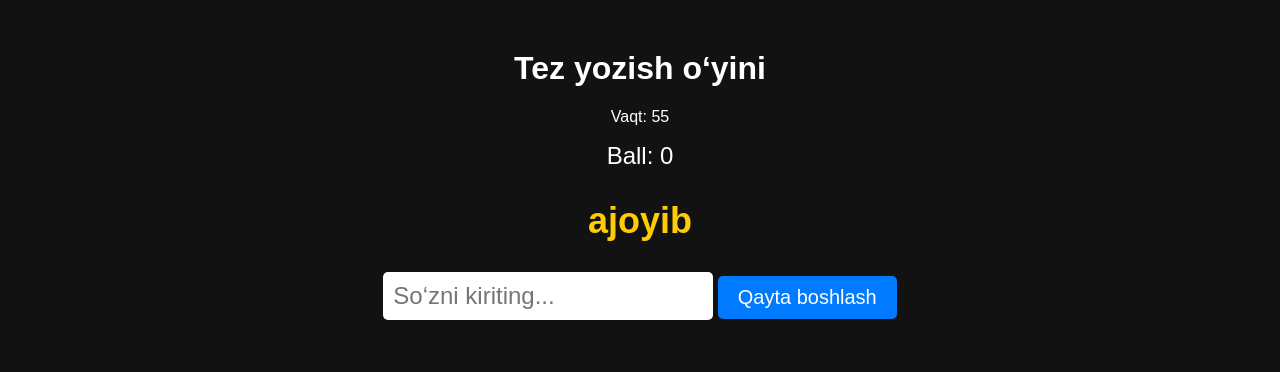
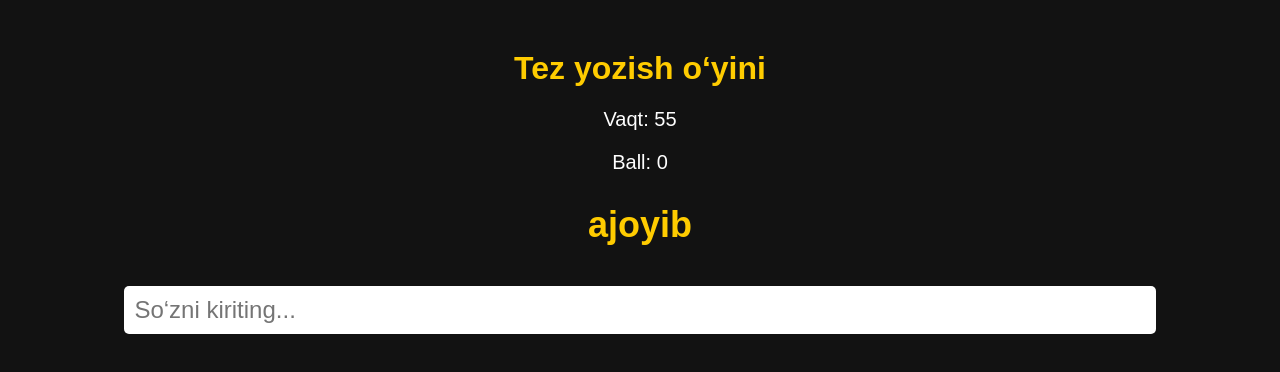
Before and after one commit to Ogabekpubg309/Typing-Game-, a plain HTML site: page index.html in a window 1280 px wide. Drawn offline with Linux system fonts and the light colour scheme.

Commit message:
Update style.css

```diff
--- a/style.css
+++ b/style.css
@@ -7,6 +7,10 @@ body {
 
 .container {
     margin-top: 50px;
+}
+
+h1 {
+    color: #ffcc00;
 }
 
 #word {
@@ -21,11 +25,12 @@ body {
     border-radius: 5px;
     border: none;
     outline: none;
+    width: 80%;
+    margin: 10px 0;
 }
 
-#score {
-    font-size: 24px;
-    margin-top: 10px;
+#score, #time {
+    font-size: 20px;
 }
 
 button {
@@ -36,6 +41,7 @@ button {
     border: none;
     border-radius: 5px;
     cursor: pointer;
+    display: none; /* O‘yin tugaguncha tugma ko‘rinmaydi */
 }
 
 button:hover {
```
